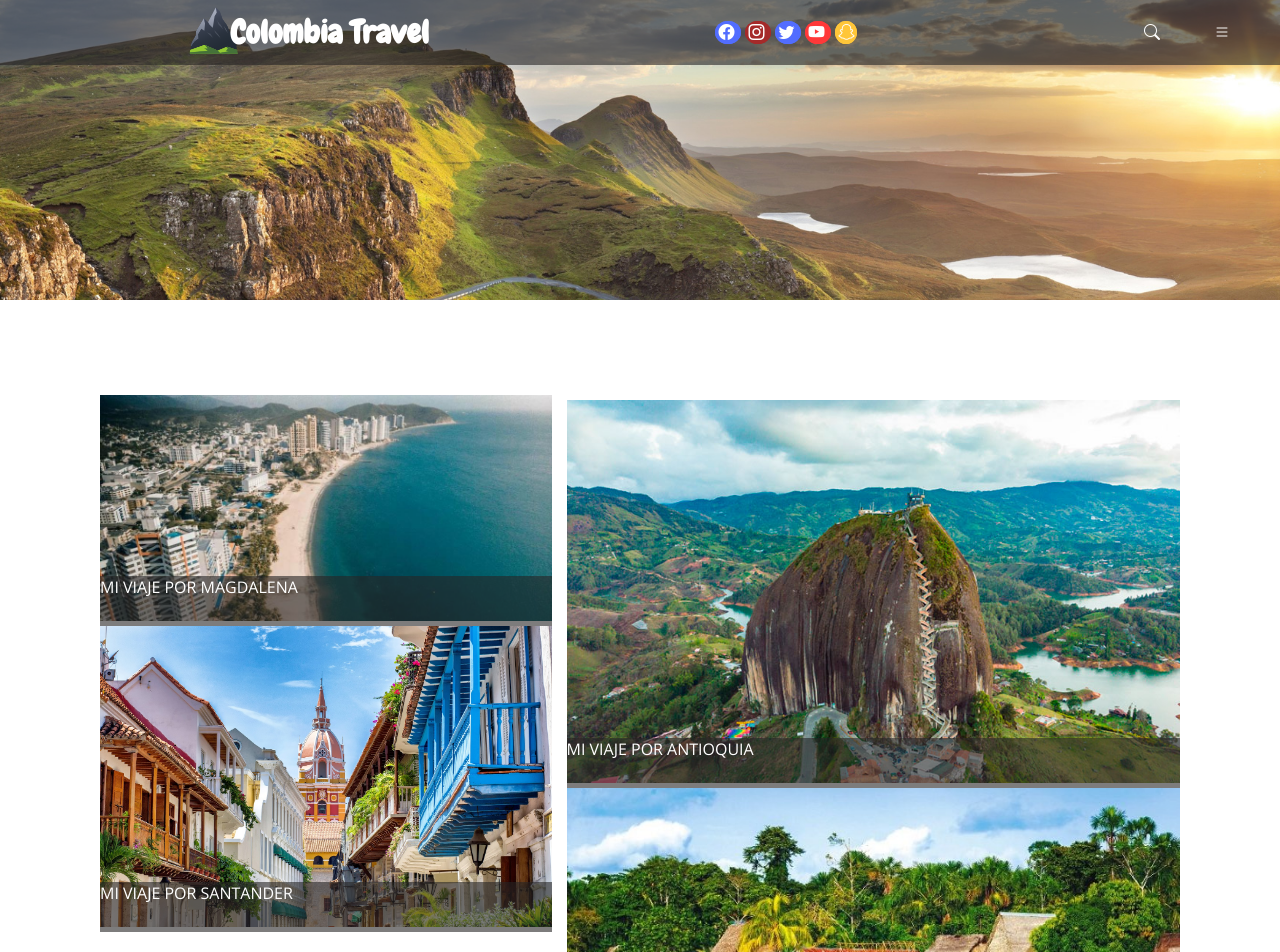
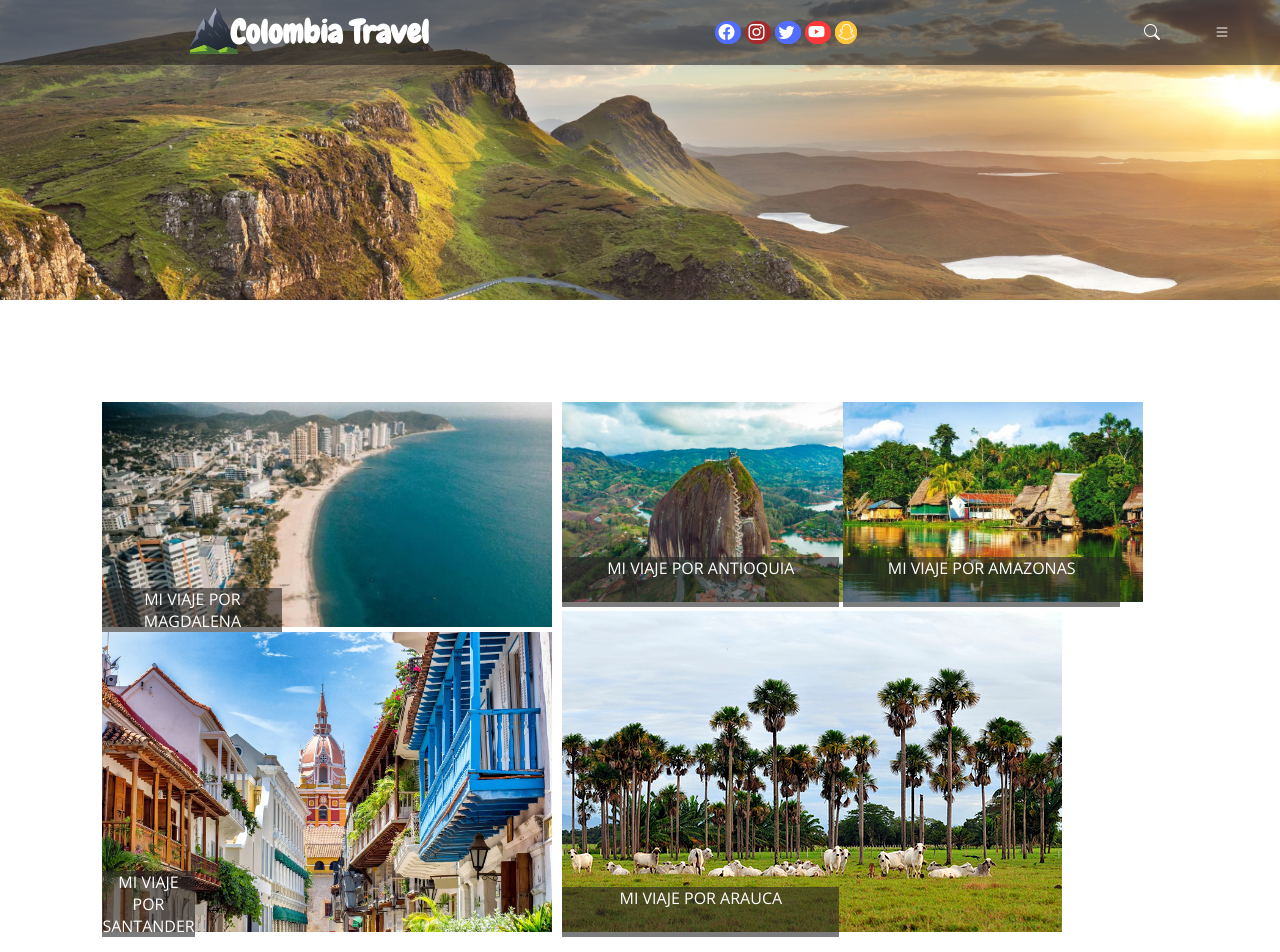
Before and after one commit to MauroCiro0812/Simulacro_Riwi, a plain HTML site: page index.html in a window 1280 px wide. Shown: the top 952 px of the page. Drawn offline with nearby package versions, Linux system fonts and the light colour scheme.

Commit message:
se adelanta section de viajes

```diff
--- a/index.html
+++ b/index.html
@@ -94,7 +94,7 @@ fecha: 03/04/2024
                 </div>
 
                 <div>
-                    <figure>
+                    <figure class="tamaño">
                         <img src="./public/img/arauca.jpg" alt="Imagen referencia">
                         <figcaption>MI VIAJE POR ARAUCA</figcaption>
                     </figure>
--- a/src/views/css/style.css
+++ b/src/views/css/style.css
@@ -87,32 +87,28 @@ nav h1{
 
 /* estilos seccion de viajes */
 
-section{
-    display: flex;
-    justify-content: center;
-    align-items: center;
-}
-
 #viajes{
     width:auto;
     height: auto;
     display: flex;
     justify-content: center;
     align-items: center;
-    gap: 15px;
-    margin: 0 100px;
+    text-align: center;
+    gap: 10px;
+    margin: 8% 8%;
     font-family: "Open Sans", sans-serif;
 }
 
 
 .viajes-uno{
+    /* width: auto; */
     display: flex;
     flex-direction: column;
-    margin-top: -443px;
+    gap:20px;
 }
 
 .viajes-uno figure img{
-    width: 100%;
+    width: 450px;
     height: auto;
 }
 
@@ -121,25 +117,31 @@ section{
 }
 
 .viajes-uno figure figcaption{
+    display: flex;
+    justify-content: center;
+    align-items: center;
+    text-align: center;
     position: absolute;
     bottom:0px;
     left: 0px;
     color: white;
-    width: 100%;
-    height: 50px;
     background-color: rgb(39, 37, 37, 0.6 );
+}
+
+.viajes-uno div{
+    width: 40%;
 }
 
 .viajes-dos{
     display: flex;
     flex-wrap: wrap;
-    margin-top: 100px;
-
+    width: auto;
+    gap: 4px;
 }
 
 .viajes-dos figure img{
-    width: 100%;
-    height: auto;
+    width: 300px;
+    height: 200px;
 
 }
 
@@ -156,6 +158,15 @@ section{
     background-color: rgb(39, 37, 37, 0.6 );
 }
 
+.viajes-dos div{
+    width: 45%;
+}
+
+.viajes-dos .tamaño img{
+    width: auto;
+    height: auto;
+}
+
 /* estilos de noticias */
 #noticias{
     width: 100%;
@@ -170,7 +181,7 @@ section{
     border-bottom: 2px solid #79FF39 ;
     padding: 30px;
     display: flex;
-    gap: 30px;
+    gap: 20px;
 }
 
 .cont-noticias h2{
@@ -203,6 +214,8 @@ section{
 .caja-mapa{
     margin-bottom: 200px;
 
+
+
 }
 
 .caja-mapa h2{
```
